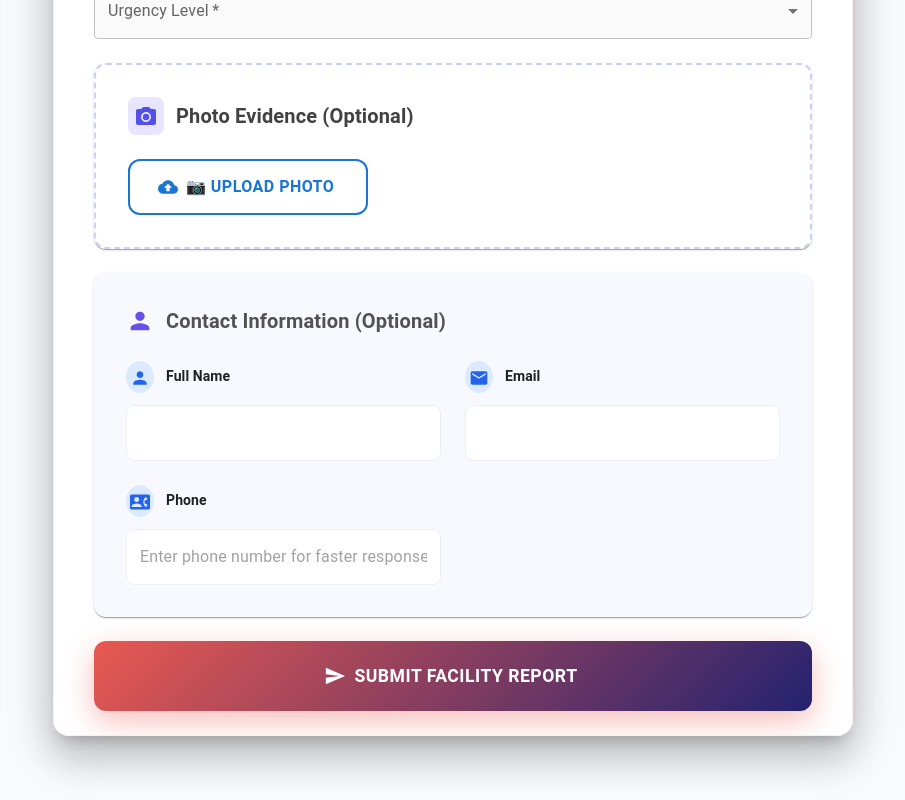
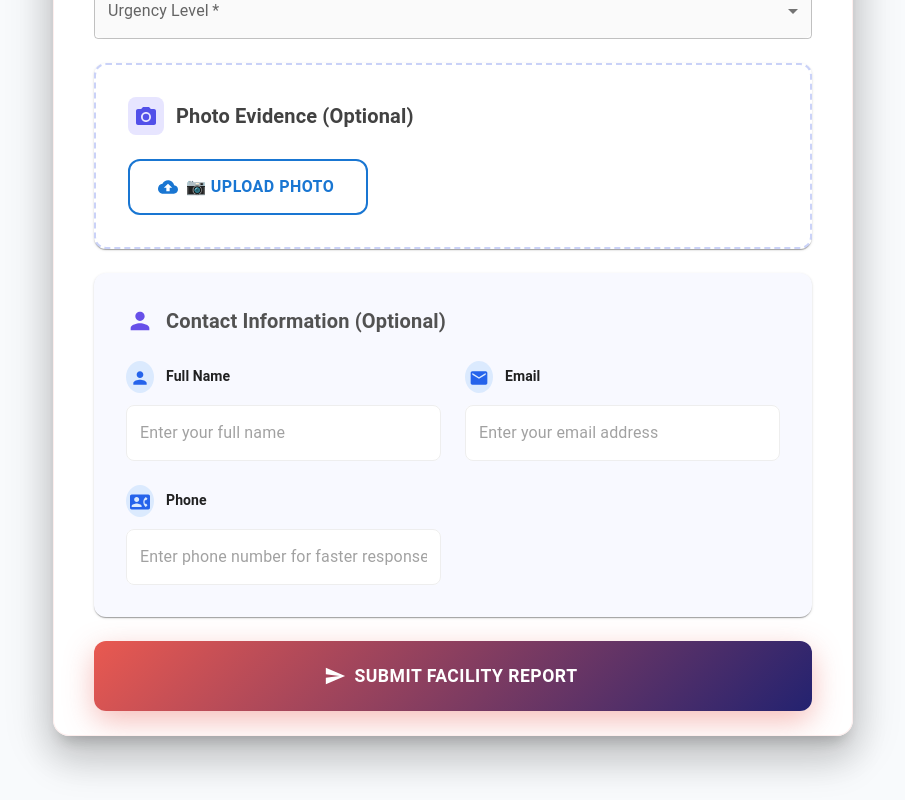
Before and after one commit to selvarasan08/wevalueyou, a React (Create React App) app: page / in a window 1280 px wide. Shown: the part 1024-1824 px from the top of the page, without its empty margins (187-1092 px from the left). Built offline with nearby package versions, Linux system fonts and the light colour scheme.

Commit message:
Updated Code

```diff
--- a/src/App.js
+++ b/src/App.js
@@ -797,6 +797,7 @@ export default function FacilityIssuesReport() {
                       name="contactName"
                       value={formData.contactName}
                       onChange={handleInputChange}
+                      placeholder="Enter your full name"
                       fullWidth
                       sx={{
                         '& .MuiOutlinedInput-root': {
@@ -818,6 +819,7 @@ export default function FacilityIssuesReport() {
                     <TextField
                       name="contactEmail"
                       type="email"
+                      placeholder="Enter your email address"
                       value={formData.contactEmail}
                       onChange={handleInputChange}
                       fullWidth
```
Lines whose indentation alone changed are shown as unchanged.
